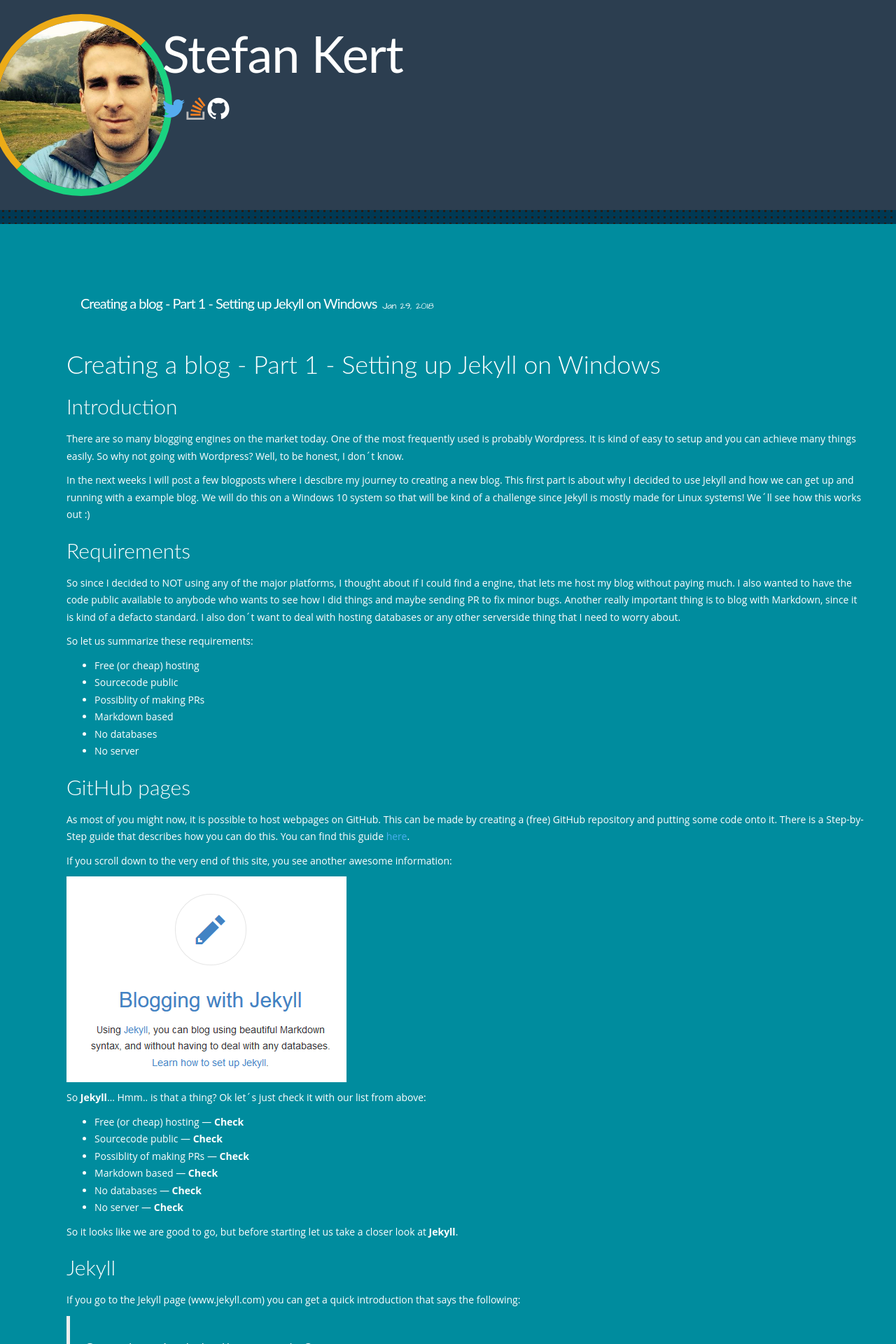
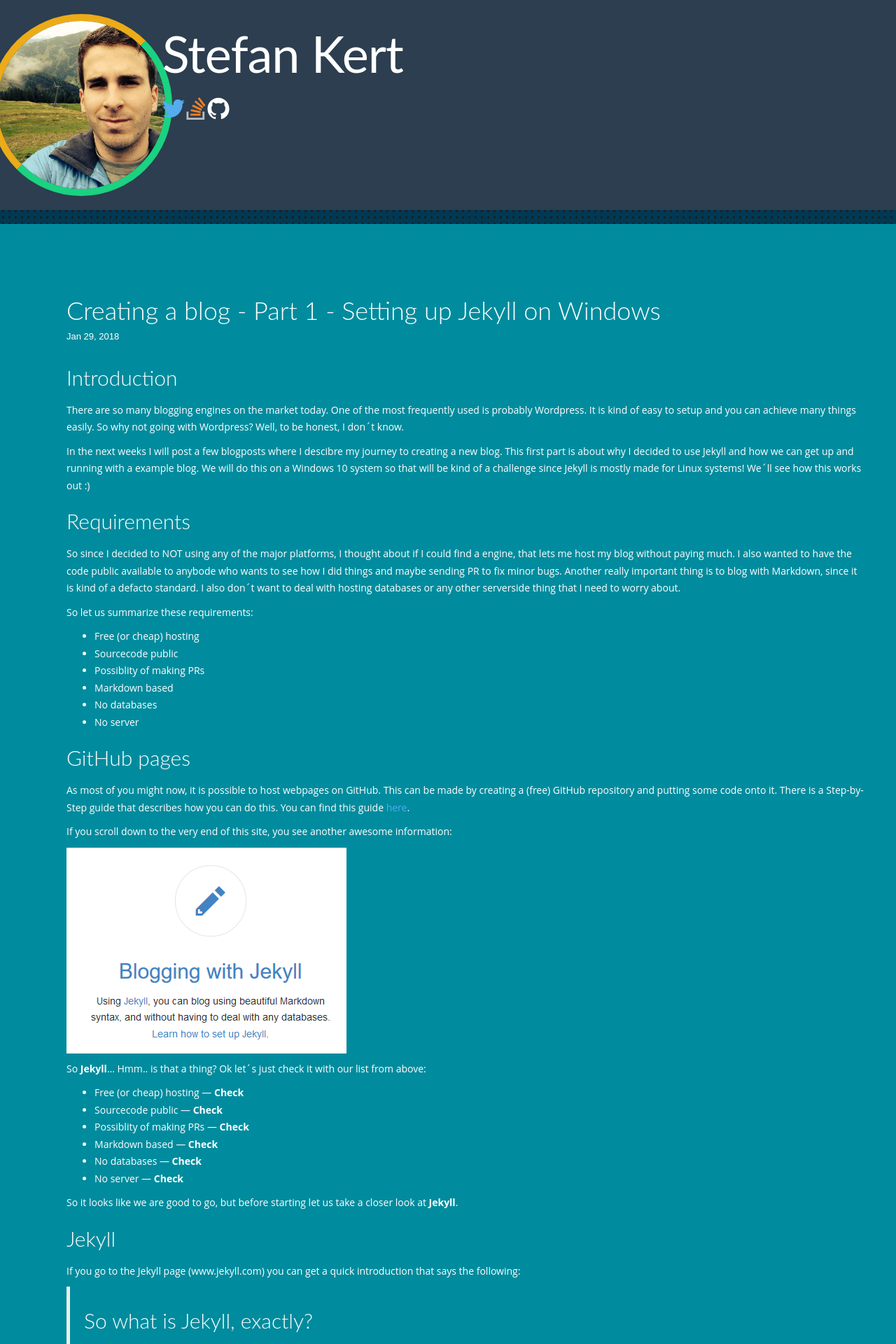
Before and after one commit to StefanKert/stefankert.github.com, a Jekyll site: the page built from blog/_posts/2018-01-29-Creating-a-blog-Part-1-Setting-up-Jekyll-on-Windows.md, in a window 1280 px wide. Shown: the top 1920 px of the page at 70% size. Built offline with Jekyll 4.4.1, drawn with Linux system fonts in a browser that asks for light colours; nearby versions of some CDN libraries.

Commit message:
Further improvements

```diff
--- a/_layouts/post.html
+++ b/_layouts/post.html
@@ -8,10 +8,8 @@
         <div class="row">
             <div class="col-xs-12">
                 <div class="post">
-                    <header class="post-header">
-                        <h1 class="post-title">{{ page.title }}</h1>
-                        <span class="post-meta">{{ page.date | date: "%b %-d, %Y" }}</span>
-                    </header>
+                    <h1 class="post-title">{{ page.title }}</h1>
+                    <span class="post-meta">{{ page.date | date: "%b %-d, %Y" }}</span>
                     <article class="post-content">
                         {{ content }}
                     </article>
--- a/blog/_posts/2018-01-29-Creating-a-blog-Part-1-Setting-up-Jekyll-on-Windows.md
+++ b/blog/_posts/2018-01-29-Creating-a-blog-Part-1-Setting-up-Jekyll-on-Windows.md
@@ -3,10 +3,7 @@
 title:  "Creating a blog - Part 1 - Setting up Jekyll on Windows"
 date:   2018-01-29 11:46:54 +0100
 ---
-
-# Creating a blog - Part 1 - Setting up Jekyll on Windows
 ## Introduction
-
 
 There are so many blogging engines on the market today. One of the most frequently used is probably Wordpress. It is kind of easy to setup and you can achieve many things easily. So why not going with Wordpress? Well, to be honest, I don´t know.
 
--- a/css/stylesheet.css
+++ b/css/stylesheet.css
@@ -133,9 +133,10 @@
 }
 
 .post-link, a.post-link, .post-title {
-  display: inline;
-  font-size: 20px;
+  display: block;
+  font-size: 36px;
   color: #fff;
+  margin-bottom: 0;
   line-height: 1.3;
 }
 
@@ -159,3 +160,14 @@
 img {
   max-width: 100%;
 }
+
+.post-list .post-link {
+  display: inline;
+  font-size: 20px;
+}
+
+.post-list .post-meta {
+  display: inline-block;
+  width: 75px;
+  margin-bottom: 0;
+}
```
